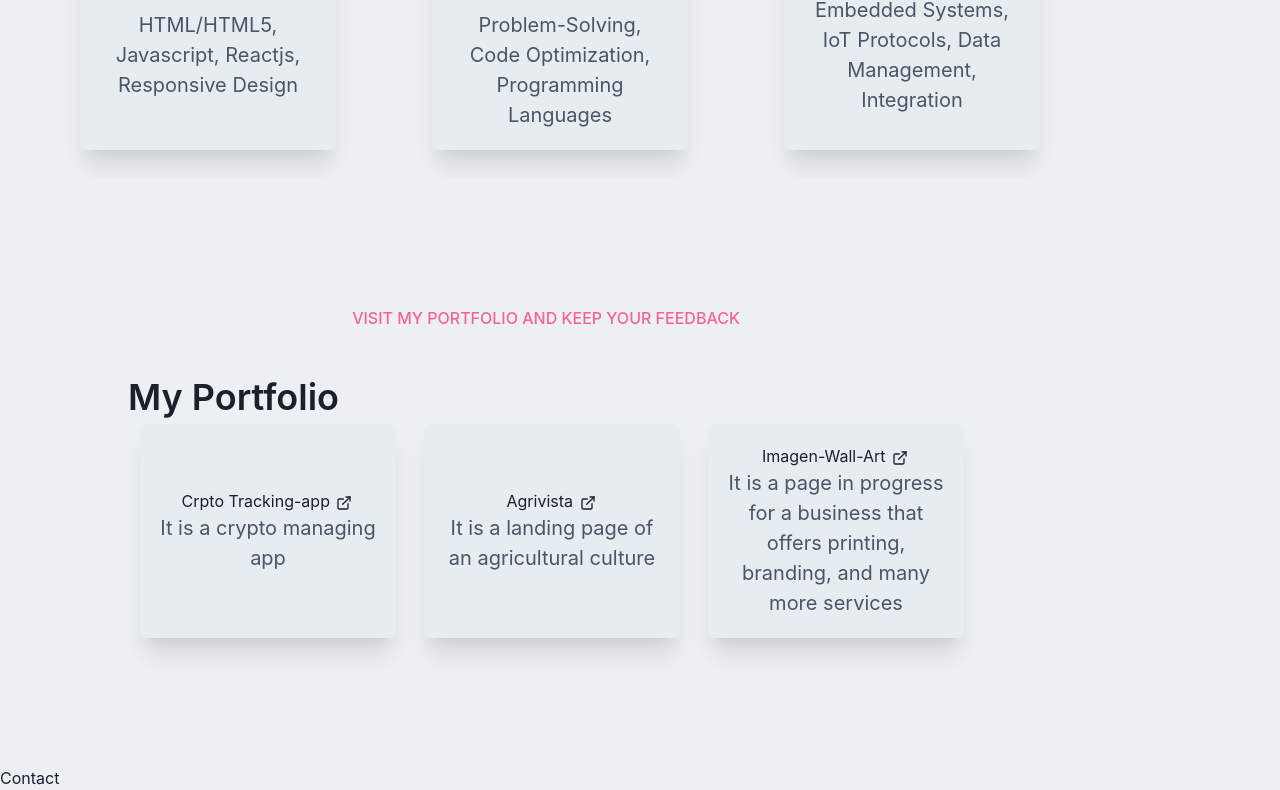
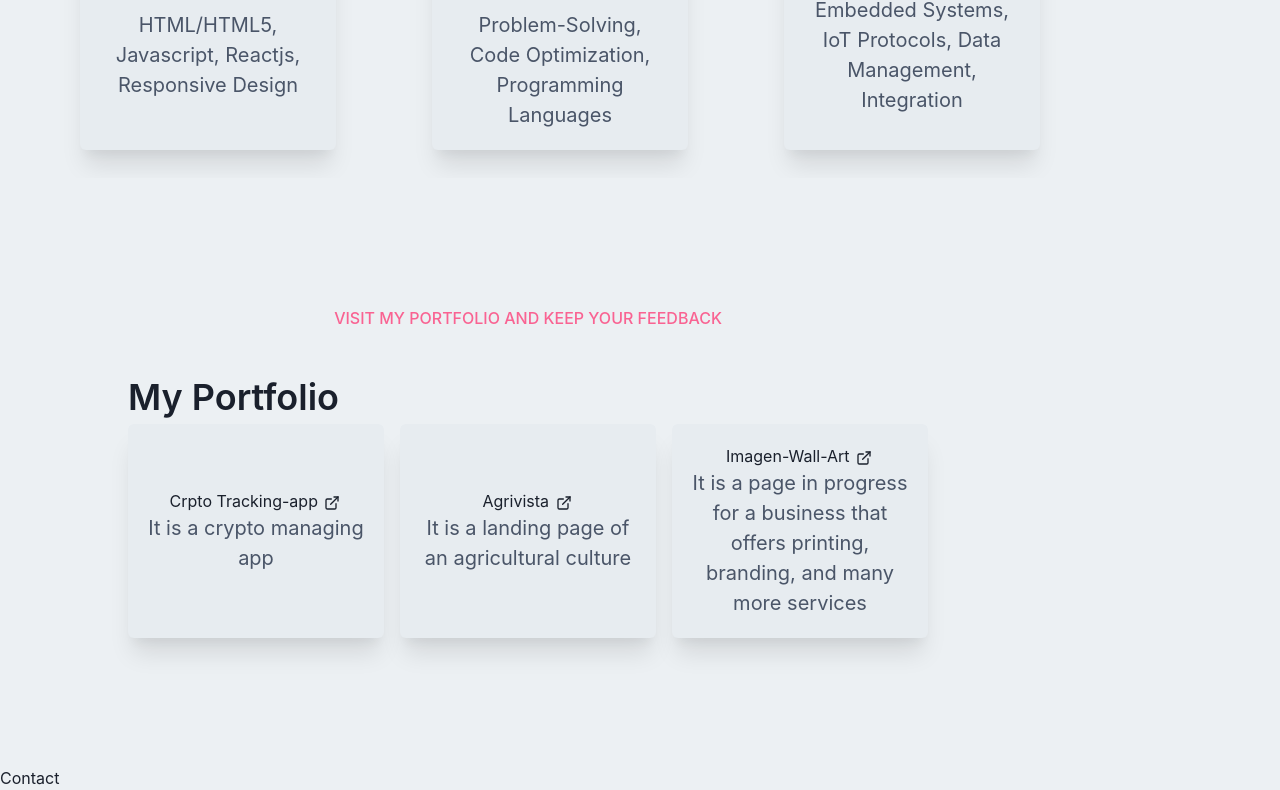
Before and after one commit to Zwane71/Personal-Portfolio, a React (Create React App) app: page / in a window 1280 px wide. Shown: the part 838-1628 px from the top of the page. Built offline with nearby package versions, Linux system fonts and the light colour scheme.

Commit message:
fixing the margins

```diff
--- a/src/components/content/portfolio/CustomBackground.tsx
+++ b/src/components/content/portfolio/CustomBackground.tsx
@@ -28,7 +28,6 @@ const CustomBackground: React.FC<CustomBackgroundProps> = ({
 			borderRadius='md'
 			boxShadow='xl'
 			minHeight='200px'
-			ml={3}
 			w={256}
 			textAlign='center'
 			transition='background-color 0.3s ease' // Smooth transition
```
